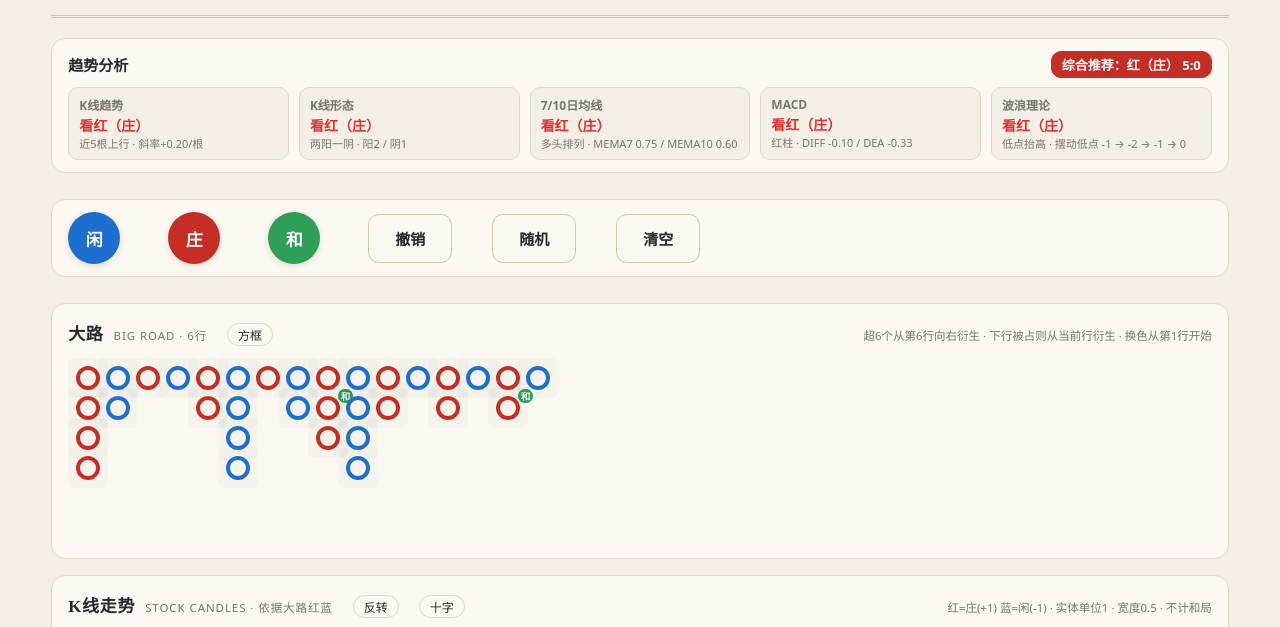
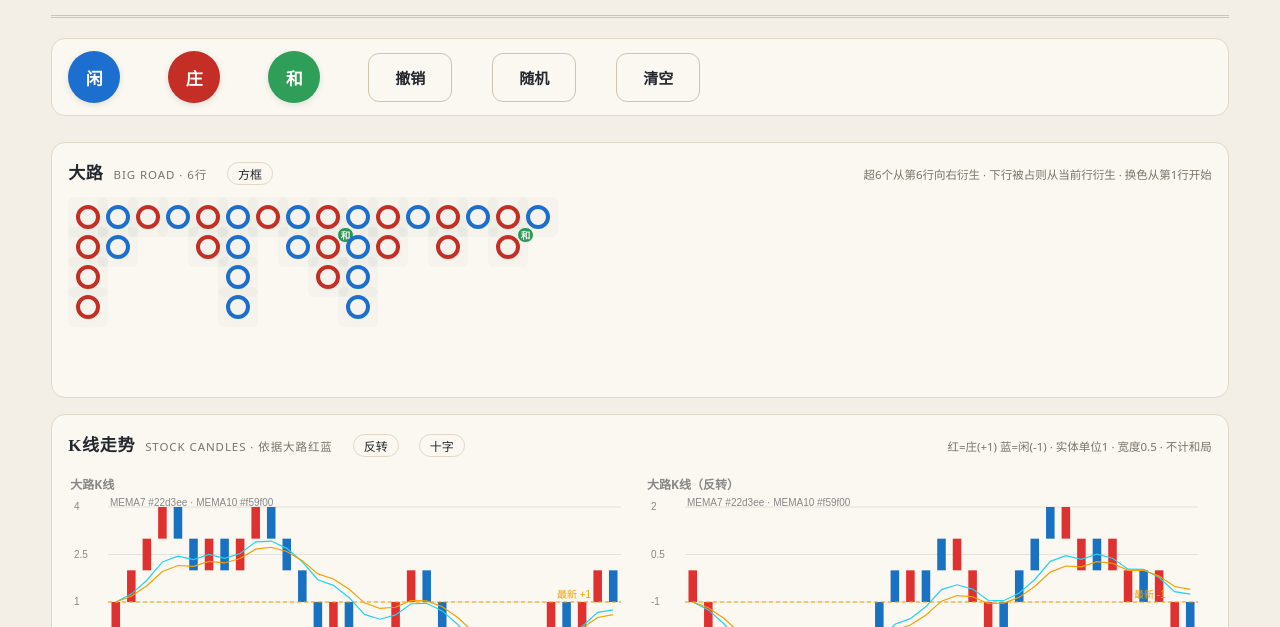
Before and after one commit to chenjgang/zxc2, a plain HTML site: page index.html in a window 1280 px wide. Shown: the part 111-738 px from the top of the page. Drawn offline with Linux system fonts and the light colour scheme; a web font is replaced by a local one.

Commit message:
Add files via upload

```diff
--- a/index.html
+++ b/index.html
@@ -249,18 +249,6 @@
   }
 
   /* 走势分析 */
-  .trend-panel{padding:12px 16px;font-size:13px;color:var(--ink)}
-  .trend-cur{display:flex;align-items:center;gap:8px;margin-bottom:10px;font-size:13.5px}
-  .trend-cur .dot{width:12px;height:12px;border-radius:50%;display:inline-block}
-  .trend-cur .dot.red{background:var(--red)} .trend-cur .dot.blue{background:var(--blue)}
-  .trend-cur b{font-weight:600}
-  .trend-table{width:100%;border-collapse:collapse;margin:6px 0 10px;font-size:12.5px}
-  .trend-table th,.trend-table td{border:1px solid var(--line);padding:5px 4px;text-align:center}
-  .trend-table th{background:var(--bg);font-weight:500;color:var(--muted)}
-  .trend-table td.hit{background:rgba(255,180,80,.18);font-weight:700}
-  .trend-summary{margin-top:4px;line-height:1.7;color:var(--ink)}
-  .trend-summary b{font-weight:600}
-  .trend-empty{color:var(--muted);padding:18px 0;text-align:center}
 
 
   /* 大路推荐：本次==最多时红色色点闪烁 */
@@ -279,19 +267,7 @@
   .kline-cross i{position:absolute;background:#ff9f43;opacity:.9}
   .kline-cross .kc-v{top:0;bottom:0;width:1px}
   .kline-cross .kc-h{left:0;right:0;height:1px}
-  .trend-panel{background:var(--panel);border:1px solid var(--line);border-radius:14px;padding:12px 16px;margin-bottom:26px}
-  .trend-head{display:flex;align-items:center;gap:10px;margin-bottom:9px}
-  .trend-head h3{font-size:15px;font-weight:700;color:var(--ink);margin:0}
-  .trend-total{margin-left:auto;font-size:13px;font-weight:800;padding:3px 10px;border-radius:10px;border:1px solid var(--line);color:var(--muted)}
-  .trend-total.red{background:var(--red);color:#fff;border-color:var(--red)}
-  .trend-total.blue{background:var(--blue);color:#fff;border-color:var(--blue)}
-  .trend-grid{display:flex;gap:10px;flex-wrap:wrap}
-  .trend-card{flex:1 1 150px;min-width:146px;border:1px solid var(--line);border-radius:10px;padding:8px 10px;background:var(--paper);display:flex;flex-direction:column;gap:1px}
-  .trend-card .tk{font-size:12px;font-weight:700;color:var(--muted)}
-  .trend-card .tv{font-size:14px;font-weight:800;color:var(--ink)}
-  .trend-card.red .tv{color:#e03131}
-  .trend-card.blue .tv{color:#1971c2}
-  .trend-card .td{font-size:11px;color:var(--muted);line-height:1.4}
+
   .kline-row .kline-wrap{flex:1 1 0;min-width:0}
   .kline-cap{font-size:12px;color:#888;font-weight:600;margin-bottom:2px}
 
@@ -321,11 +297,6 @@
       <button class="btn-ghost" id="sampleBtn">示例</button>
     </div>
   </header>
-
-  <section class="trend-panel">
-    <div class="trend-head"><h3>趋势分析</h3><span class="trend-total" id="trendTotal">推荐：—</span></div>
-    <div class="trend-grid" id="trendGrid"></div>
-  </section>
 
   <section class="toolbar">
     <div class="btn-group">
@@ -2162,31 +2133,6 @@ function trendOn(seq){
   if (vb > vp) total = 'B'; else if (vp > vb) total = 'P'; else total = items[2].dir || '';
   return { items: items, vb: vb, vp: vp, total: total };
 }
-function computeTrend(){ return trendOn(state.results.filter(function(r){ return r !== 'T'; })); }
-function renderTrend(){
-  const el = $('trendGrid');
-  const totalEl = $('trendTotal');
-  if (!el) return;
-  const r = computeTrend();
-  if (!r){
-    el.innerHTML = '<div class="trend-card"><span class="tk">数据不足</span><span class="tv">—</span><span class="td">至少 3 手（不含和）</span></div>';
-    if (totalEl){ totalEl.className = 'trend-total'; totalEl.textContent = '推荐：—'; }
-    return;
-  }
-  let html = '';
-  for (let i = 0; i < r.items.length; i++){
-    const it = r.items[i];
-    const cls = it.dir === 'B' ? 'red' : (it.dir === 'P' ? 'blue' : '');
-    const val = it.dir === 'B' ? '看红（庄）' : (it.dir === 'P' ? '看蓝（闲）' : '中性');
-    html += '<div class="trend-card ' + cls + '"><span class="tk">' + it.k + '</span><span class="tv">' + val + '</span><span class="td">' + it.t + ' · ' + it.d + '</span></div>';
-  }
-  el.innerHTML = html;
-  if (totalEl){
-    if (r.total === 'B'){ totalEl.className = 'trend-total red'; totalEl.textContent = '综合推荐：红（庄） ' + r.vb + ':' + r.vp; }
-    else if (r.total === 'P'){ totalEl.className = 'trend-total blue'; totalEl.textContent = '综合推荐：蓝（闲） ' + r.vb + ':' + r.vp; }
-    else { totalEl.className = 'trend-total'; totalEl.textContent = '综合推荐：— ' + r.vb + ':' + r.vp; }
-  }
-}
 function render(){
   renderSessionStats();
   renderTotalReco();
@@ -2197,7 +2143,6 @@ function render(){
   renderComboReco();
   renderThreeAllReco();
   renderRecoRates();
-  renderTrend();
   if (state.results.length === 0){
     state.boxStat = null;
     renderBoxStat();
```
